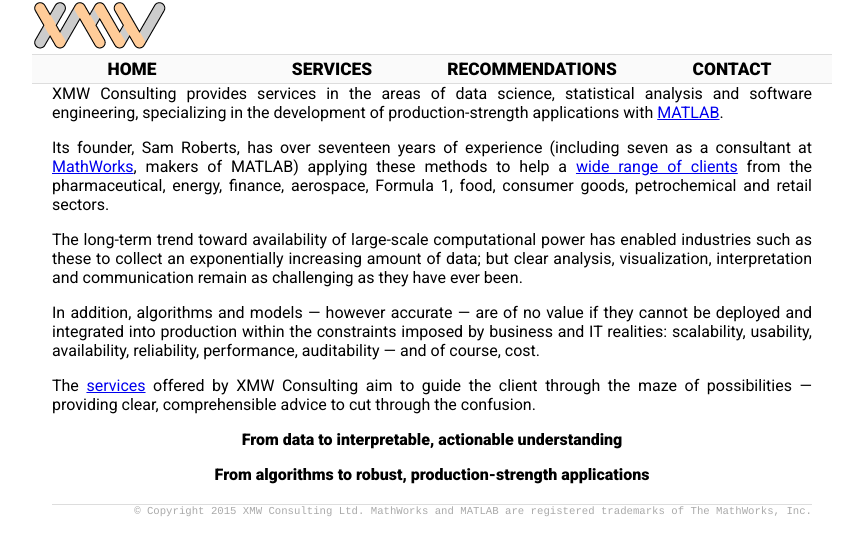
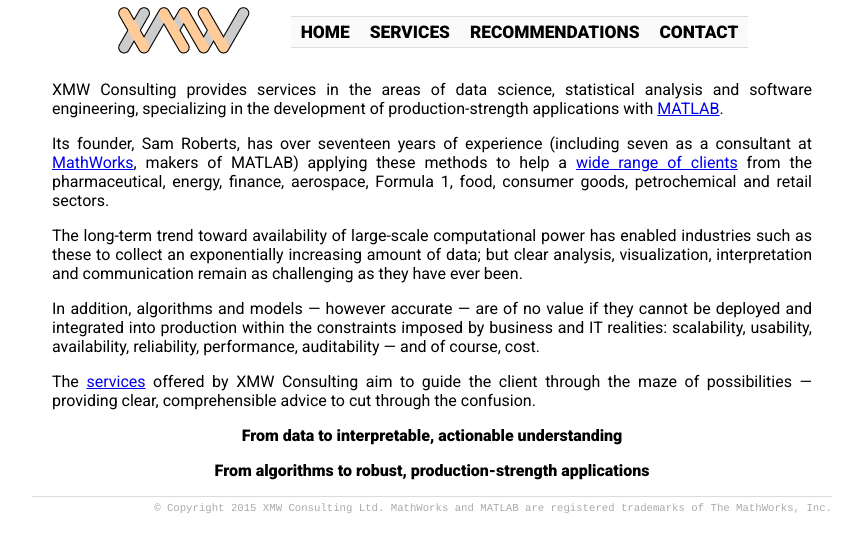
Before and after one commit to xmwconsulting/xmwconsulting.github.io, a Jekyll site: the page built from index.html, in a window 1280 px wide. Shown: the top 556 px of the page, without its empty margins (208-1071 px from the left). Built offline with Jekyll 4.4.1, drawn with Linux system fonts in a browser that asks for light colours.

Commit message:
Better layout CSS

```diff
--- a/_layouts/default.html
+++ b/_layouts/default.html
@@ -36,17 +36,20 @@
 
         <header>
 
+        <div class="header">
             <a href="/">
                 <img src="/graphics/xmw-logo-clipped-135x50.png" width="135" height="50" alt="XMW Consulting">
             </a>
+
             <nav>
                 <ul>
-                    <li><a href="/">Home</a></li>
-                    <li><a href="/services">Services</a></li>
-                    <li><a href="/recommendations">Recommendations</a></li>
-                    <li><a href="/contact">Contact</a></li>
+                    <li><a href="/">Home</a>
+                    <li><a href="/services">Services</a>
+                    <li><a href="/recommendations">Recommendations</a>
+                    <li><a href="/contact">Contact</a>
                 </ul>
             </nav>
+        </div>
 
         </header>
 
--- a/css/main.css
+++ b/css/main.css
@@ -10,14 +10,16 @@
 }
 
 header {
-    width: inherit;
+    min-height: 50px;
 }
 
 main {
     font-size:  12pt;
     text-align: justify;
 
-    margin:     20px;
+    padding-left:  20px;
+    padding-right: 20px;
+    border-bottom: thin solid #DDDDDD;
 }
 
 footer {
@@ -26,33 +28,36 @@
     text-align:  right;
     color:       #AAAAAA;
 
-    margin:     20px;
-    border-top: thin solid #DDDDDD;
+    padding-top: 5px;
+}
+
+div.header {
+    display:         flex;
+    justify-content: center;
+    align-items:     center;
 }
 
 nav ul {
-    margin:  0;
-    padding: 0;
     list-style-type: none;
 }
 
 nav li {
-    float: left;
-    min-width: 200px;
+    display:          inline-block;
+    background-color: #FAFAFA;
+
+    padding:       5px;
+    padding-left:  10px;
+    padding-right: 10px;
+    border-top:    thin solid #DDDDDD;
+    border-bottom: thin solid #DDDDDD;
 }
 
 nav a {
-    font-weight:      bolder;
-    text-align:       center;
-    text-decoration:  none;
-    text-transform:   uppercase;
-    font-size:        13pt;
-    background-color: #FAFAFA;
-    border-top:       thin solid #DDDDDD;
-    border-bottom:    thin solid #DDDDDD;
-
-    display: block;
-    padding: 4px;
+    font-weight:     bolder;
+    text-align:      center;
+    text-decoration: none;
+    text-transform:  uppercase;
+    font-size:       13pt;
 }
 nav a:link {
     color: #000000;
@@ -61,9 +66,6 @@
     color: #000000;
 }
 nav a:hover {
-    color: #FFCC99;
-}
-nav a:active {
     color: #FFCC99;
 }
 
@@ -92,7 +94,7 @@
     border: thin solid #DDDDDD;
     background-color:  #FAFAFA;
 
-    padding: 4px;
+    padding: 5px;
 }
 
 /* Copyright 2015 XMW Consulting Ltd. */
```
Also changed, not shown: 1 other file.
